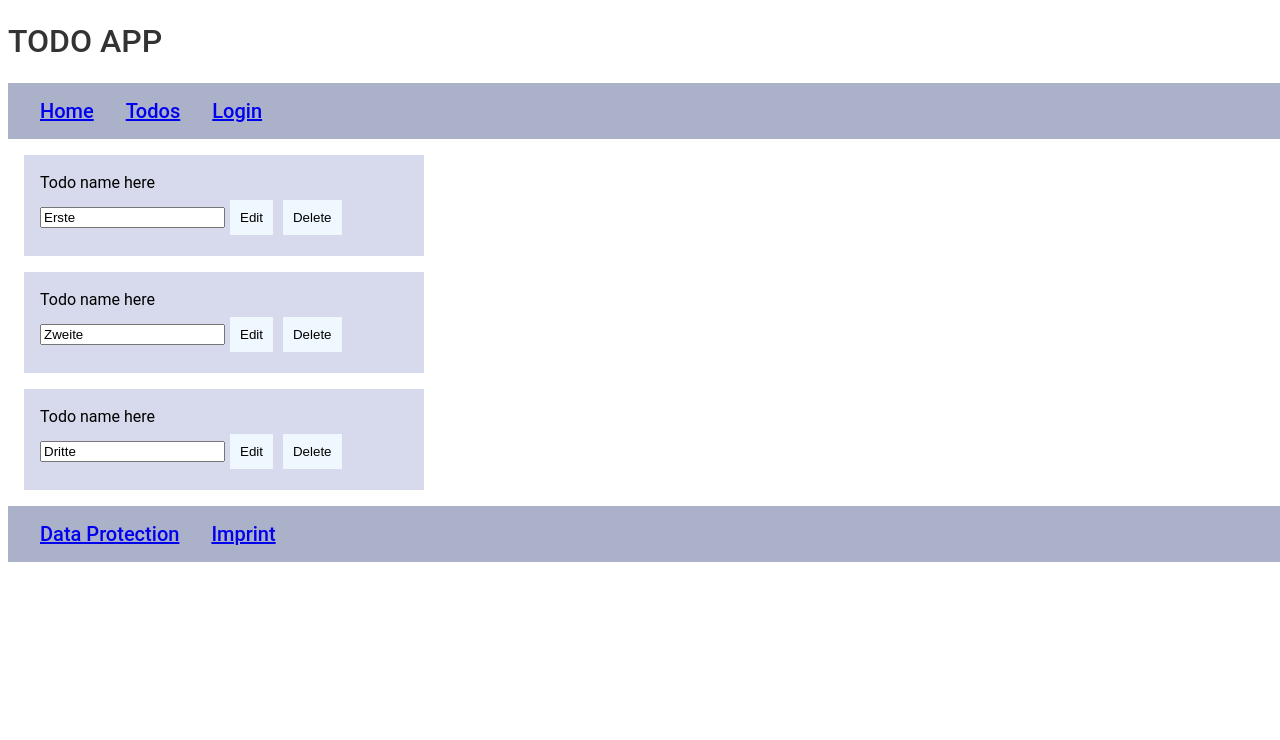
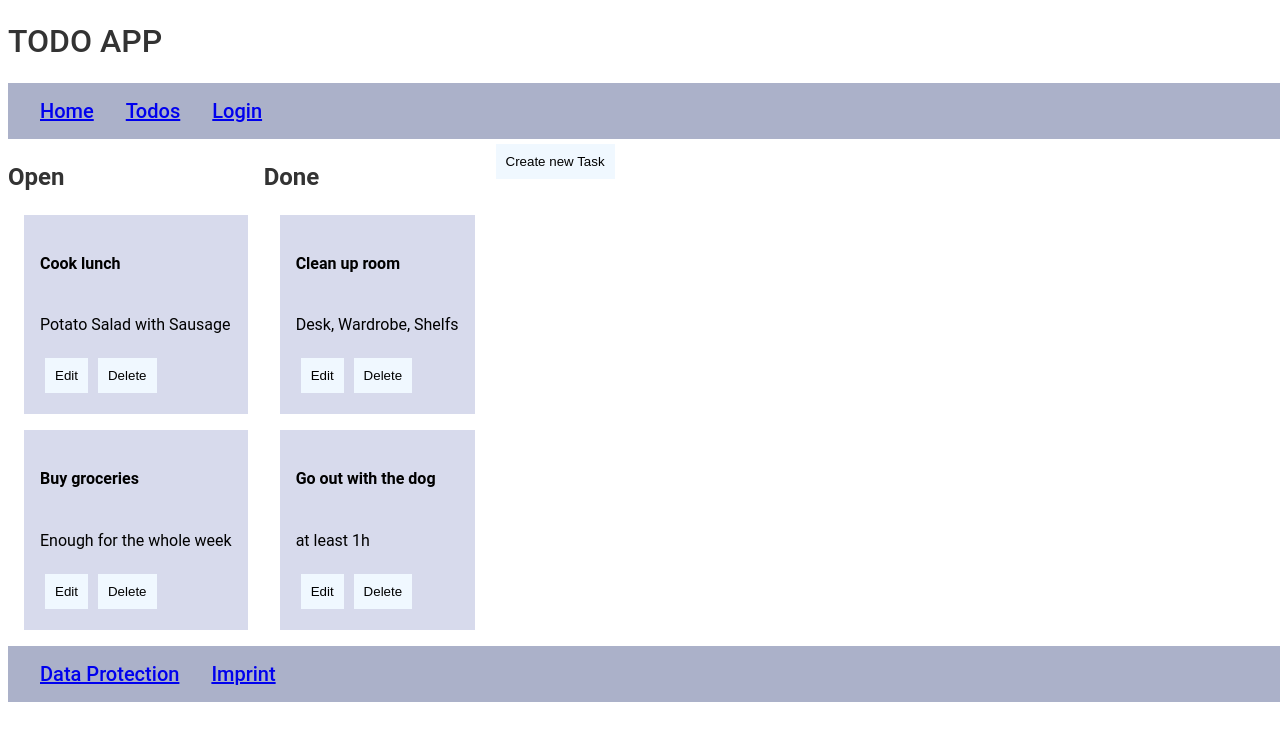
Before and after one commit to DuongHami/angular-training-todo, an Angular app: page /todos in a window 1280 px wide. Shown: the top 740 px of the page. Built offline with nearby package versions, Linux system fonts and the light colour scheme.

Commit message:
add todo service for create, read, update, delete

```diff
--- a/src/app/app.module.ts
+++ b/src/app/app.module.ts
@@ -15,6 +15,7 @@ import {MatSlideToggleModule} from '@angular/material/slide-toggle';
 import { ImprintComponent } from './components/imprint/imprint.component';
 import { DataprotectionComponent } from './components/dataprotection/dataprotection.component';
 import { EdittodopopupComponent } from './components/edittodopopup/edittodopopup.component';
+import {MatDialogModule} from "@angular/material/dialog";
 
 
 
@@ -36,7 +37,8 @@ import { EdittodopopupComponent } from './components/edittodopopup/edittodopopup
     FormsModule,
     MatCardModule,
     MatButtonModule,
-    MatSlideToggleModule
+    MatSlideToggleModule,
+    MatDialogModule
   ],
   providers: [],
   bootstrap: [AppComponent]
--- a/src/app/components/edittodopopup/edittodopopup.component.html
+++ b/src/app/components/edittodopopup/edittodopopup.component.html
@@ -1 +1,18 @@
-<p>edittodopopup works!</p>
+<h1 mat-dialog-title>Edit Menu</h1>
+<div mat-dialog-content>
+  <div>
+    <p>Taskname:</p>
+    <input type = "text" [(ngModel)]="todo.taskname">
+  </div>
+  <div>
+    <p>Description:</p>
+    <input type = "text" [(ngModel)]="todo.description">
+  </div>
+  <div>
+    <p>Completed?:</p>
+    <input type = "checkbox" [(ngModel)]="todo.completed">
+  </div>
+</div>
+<div mat-dialog-actions>
+  <button mat-button (click)="closePopUp()">Close</button>
+</div>
--- a/src/app/components/edittodopopup/edittodopopup.component.ts
+++ b/src/app/components/edittodopopup/edittodopopup.component.ts
@@ -1,7 +1,8 @@
-import {Component, Input} from '@angular/core';
+import {Component, Inject, Input} from '@angular/core';
 import { ToDo } from "../../entity/ToDo";
 import { EditentityService } from "../../service/editentity.service";
-import {TodoComponent} from "../todo/todo.component";
+import { MAT_DIALOG_DATA } from '@angular/material/dialog';
+import {TodoService} from "../../service/todo.service";
 
 @Component({
   selector: 'app-edittodopopup',
@@ -10,25 +11,12 @@ import {TodoComponent} from "../todo/todo.component";
 })
 export class EdittodopopupComponent {
 
-  @Input() editTodo!: ToDo;
+  constructor(@Inject(MAT_DIALOG_DATA) public todo: ToDo, private editService : EditentityService, private todoService : TodoService) {}
 
-  constructor() {
-
+  closePopUp(){
+    this.editService.closePopup();
+    this.todoService.updateToDo(this.todo)
   }
 
 
-  // constructor(private todoEditService : EditentityService) {
-  //   this.todoEditService.todosubject.subscribe(todo => {
-  //     this.editTodo = todo
-  //   });
-  // }
-
-  // closePopup() {
-  //
-  // }
-  //
-  // saveChanges(){
-  //
-  // }
-
 }
--- a/src/app/components/todo/todo.component.html
+++ b/src/app/components/todo/todo.component.html
@@ -6,16 +6,18 @@
 <mat-card>
   <mat-card-header>
     <mat-card-title>
-      Todo name here
+      <h4>{{todo.taskname}}</h4>
+<!--      <input type = "text" [(ngModel)]="todo.taskname">-->
     </mat-card-title>
   </mat-card-header>
   <mat-card-content>
-    <input type = "text" [(ngModel)]="todo.taskname">
+<!--    <input type = "text" [(ngModel)]="todo.description">-->
+    <p>{{todo.description}}</p>
 <!--    <input type = "checkbox" [(ngModel)]="todo.completed">-->
-    <button>
+    <button (click)="openPopUp(todo)">
       Edit
     </button>
-    <button>
+    <button (click)="deleteTodo(todo)">
       Delete
     </button>
   </mat-card-content>
--- a/src/app/components/todo/todo.component.ts
+++ b/src/app/components/todo/todo.component.ts
@@ -1,6 +1,7 @@
 import {Component, Input, OnInit} from '@angular/core';
 import {ToDo} from "../../entity/ToDo";
 import { EditentityService } from "../../service/editentity.service";
+import { TodoService } from "../../service/todo.service";
 
 @Component({
   selector: 'app-todo',
@@ -12,7 +13,7 @@ export class TodoComponent implements OnInit{
 
   @Input() todo!: ToDo;
 
-  constructor(private todoEditService : EditentityService) {
+  constructor(private todoEditService : EditentityService, private todoService : TodoService) {
 
   }
 
@@ -20,8 +21,12 @@ export class TodoComponent implements OnInit{
 
   }
 
-  editEntity() {
-    this.todoEditService.editTodo(this.todo);
+  openPopUp(todo : ToDo){
+    this.todoEditService.openPopup(todo);
+  }
+
+  deleteTodo(todo: ToDo){
+    this.todoService.deleteToDo(todo)
   }
 
 }
--- a/src/app/components/todos/todos.component.css
+++ b/src/app/components/todos/todos.component.css
@@ -2,3 +2,16 @@ div {
   display: inline-block;
   vertical-align: top;
 }
+
+button {
+  background-color: aliceblue;
+  padding: 10px;
+  margin: 5px;
+  text-align: center;
+  display: inline-block;
+  border: none;
+}
+
+button:hover {
+  background-color: #afc4d7;
+}
--- a/src/app/components/todos/todos.component.html
+++ b/src/app/components/todos/todos.component.html
@@ -1,10 +1,13 @@
-<app-todo *ngFor="let todo of toDoService.getAllToDos()" [todo]="todo"></app-todo>
-<!--<div>-->
-<!--  <h2>Open</h2>-->
-<!--    <app-todo *ngFor="let todo of todosOpen" [todo]="todo"></app-todo>-->
-<!--</div>-->
+<!--<app-todo *ngFor="let todo of toDoService.getAllToDos()" [todo]="todo"></app-todo>-->
+<div>
+  <h2>Open</h2>
+    <app-todo *ngFor="let todo of toDoService.getAllOpenTodo()" [todo]="todo"></app-todo>
+</div>
 
-<!--<div>-->
-<!--  <h2>Done</h2>-->
-<!--    <app-todo *ngFor="let todo of todosDone" [todo]="todo"></app-todo>-->
-<!--</div>-->
+<div>
+  <h2>Done</h2>
+    <app-todo *ngFor="let todo of toDoService.getAllFinishedTodo()" [todo]="todo"></app-todo>
+</div>
+<button (click)="createTodo()">
+  Create new Task
+</button>
--- a/src/app/components/todos/todos.component.ts
+++ b/src/app/components/todos/todos.component.ts
@@ -1,4 +1,4 @@
-import {Component, Input, OnInit} from '@angular/core';
+import {Component, Input, OnChanges, OnInit, SimpleChanges} from '@angular/core';
 import {ToDo} from "../../entity/ToDo";
 // import {todos} from "../../mock/ToDoList";
 import { TodoService } from "../../service/todo.service";
@@ -9,12 +9,13 @@ import { TodoService } from "../../service/todo.service";
   styleUrl: './todos.component.css',
   providers : [TodoService]
 })
-export class TodosComponent implements OnInit{
+export class TodosComponent implements OnInit {
 
   public  toDoService : TodoService;
 
   // todosDone : ToDo[] = [];
   // todosOpen : ToDo[] = [];
+  // todos : ToDo[] = [];
 
   constructor(toDoService : TodoService) {
     this.toDoService = toDoService
@@ -22,12 +23,16 @@ export class TodosComponent implements OnInit{
 
   ngOnInit() {
     // this.sortTodos();
+    // this.todos = this.toDoService.getAllToDos();
+  }
+
+  createTodo(){
+    this.toDoService.createToDo(new ToDo(10, "New Taskname", "New Description", false));
   }
 
   // sortTodos(){
-  //   this.todosDone = this.todos.filter(todo => todo.completed == true);
-  //   this.todosOpen = this.todos.filter(todo => todo.completed == false);
+  //   this.todosDone = this.toDoService.getAllToDos().filter(todo => todo.completed == true);
+  //   this.todosOpen = this.toDoService.getAllToDos().filter(todo => todo.completed == false);
   // }
 
-
 }
--- a/src/app/entity/ToDo.ts
+++ b/src/app/entity/ToDo.ts
@@ -1,11 +1,13 @@
 export class ToDo {
   id: number;
   taskname:string;
+  description: string;
   completed:boolean;
 
-  constructor(id: number, taskname: string, completed: boolean) {
+  constructor(id: number, taskname: string, description: string, completed: boolean) {
     this.id = id;
     this.taskname = taskname;
+    this.description = description;
     this.completed = completed;
   }
 
--- a/src/app/mock/ToDoList.ts
+++ b/src/app/mock/ToDoList.ts
@@ -1,7 +1,8 @@
 import {ToDo} from "../entity/ToDo";
 
 export const todos : ToDo[] = [
-  new ToDo(1, "Erste", false),
-  new ToDo(2, "Zweite", true),
-  new ToDo(3, "Dritte", false)
+  new ToDo(1, "Clean up room", "Desk, Wardrobe, Shelfs", true),
+  new ToDo(2, "Go out with the dog", "at least 1h", true),
+  new ToDo(3, "Cook lunch", "Potato Salad with Sausage", false),
+  new ToDo(4, "Buy groceries", "Enough for the whole week", false)
 ]
--- a/src/app/service/editentity.service.ts
+++ b/src/app/service/editentity.service.ts
@@ -1,19 +1,23 @@
 import { Injectable } from '@angular/core';
 import { BehaviorSubject} from "rxjs";
 import { ToDo } from "../entity/ToDo";
+import { EdittodopopupComponent } from "../components/edittodopopup/edittodopopup.component";
+import {MatDialog} from "@angular/material/dialog";
 
 @Injectable({
   providedIn: 'root'
 })
 export class EditentityService {
 
-  // todosubject = new BehaviorSubject<ToDo>({} as ToDo);
-  //
-  // todosubject = this.todosubject.asObservable();
+  constructor(private dialog : MatDialog) { }
 
-  editTodo(todo : ToDo){
-    // this.todosubject.next(todo);
+  openPopup(todo : ToDo){
+    this.dialog.open(EdittodopopupComponent, {
+      data:todo
+    })
   }
 
-  constructor() { }
+  closePopup(){
+    this.dialog.closeAll()
+  }
 }
--- a/src/app/service/todo.service.ts
+++ b/src/app/service/todo.service.ts
@@ -7,7 +7,7 @@ import { ToDo } from "../entity/ToDo";
 })
 export class TodoService {
 
-  private toDo : ToDo[] = todos;
+  private todos : ToDo[] = todos;
 
   constructor() { }
 
@@ -20,9 +20,27 @@ export class TodoService {
     // return todo;
   }
 
+  public updateToDo(todo:ToDo){
+    todos[todo.id] = todo;
+  }
+
+  public deleteToDo(todo:ToDo){
+    this.todos.splice(this.todos.indexOf(todo), 1);
+  }
+
+  public deleteToDoById(id:number){
+    this.todos.splice(id, 1);
+  }
+
   public getToDoById(id:number): ToDo | undefined{
     return todos.find(item => item.id == id);
   }
 
-  // public getT
+  public getAllFinishedTodo(){
+    return todos.filter(todo => todo.completed == true)
+  }
+
+  public getAllOpenTodo(){
+    return todos.filter(todo => todo.completed == false)
+  }
 }
```
